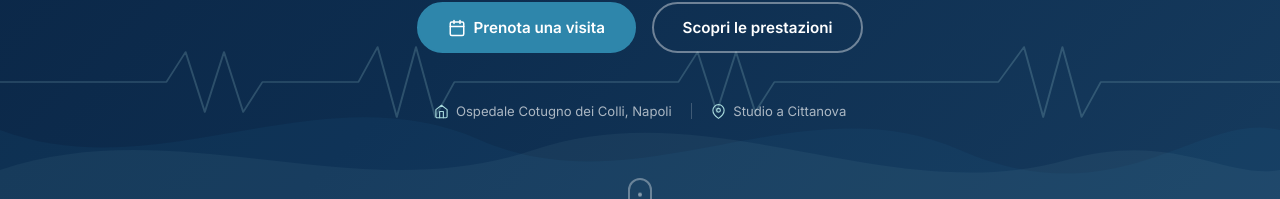
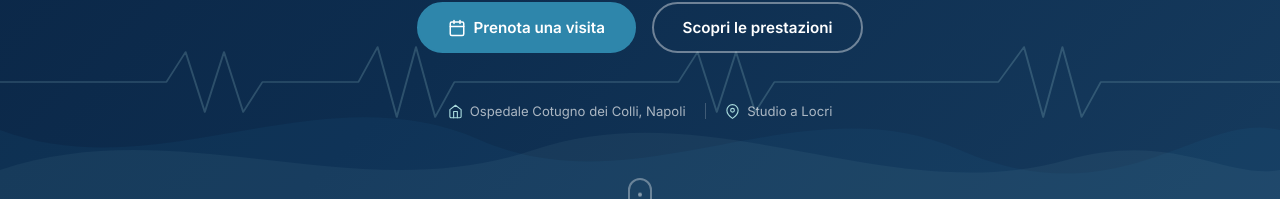
Before and after one commit to umbertocicciaa/doctor-antonio-comperatore, a React (Vite) app: page / in a window 1280 px wide. Shown: the part 550-749 px from the top of the page. Built offline with nearby package versions, Linux system fonts and the light colour scheme.

Commit message:
fix: update studio location from Cittanova to Locri in Hero component and tests

```diff
--- a/src/components/Hero.jsx
+++ b/src/components/Hero.jsx
@@ -84,7 +84,7 @@
               <path d="M21 10c0 7-9 13-9 13s-9-6-9-13a9 9 0 0118 0z"/>
               <circle cx="12" cy="10" r="3"/>
             </svg>
-            Studio a Cittanova
+            Studio a Locri
           </div>
         </div>
       </div>
```
Also changed, not shown: 1 other file (tests, documents, lock files or other folders).
